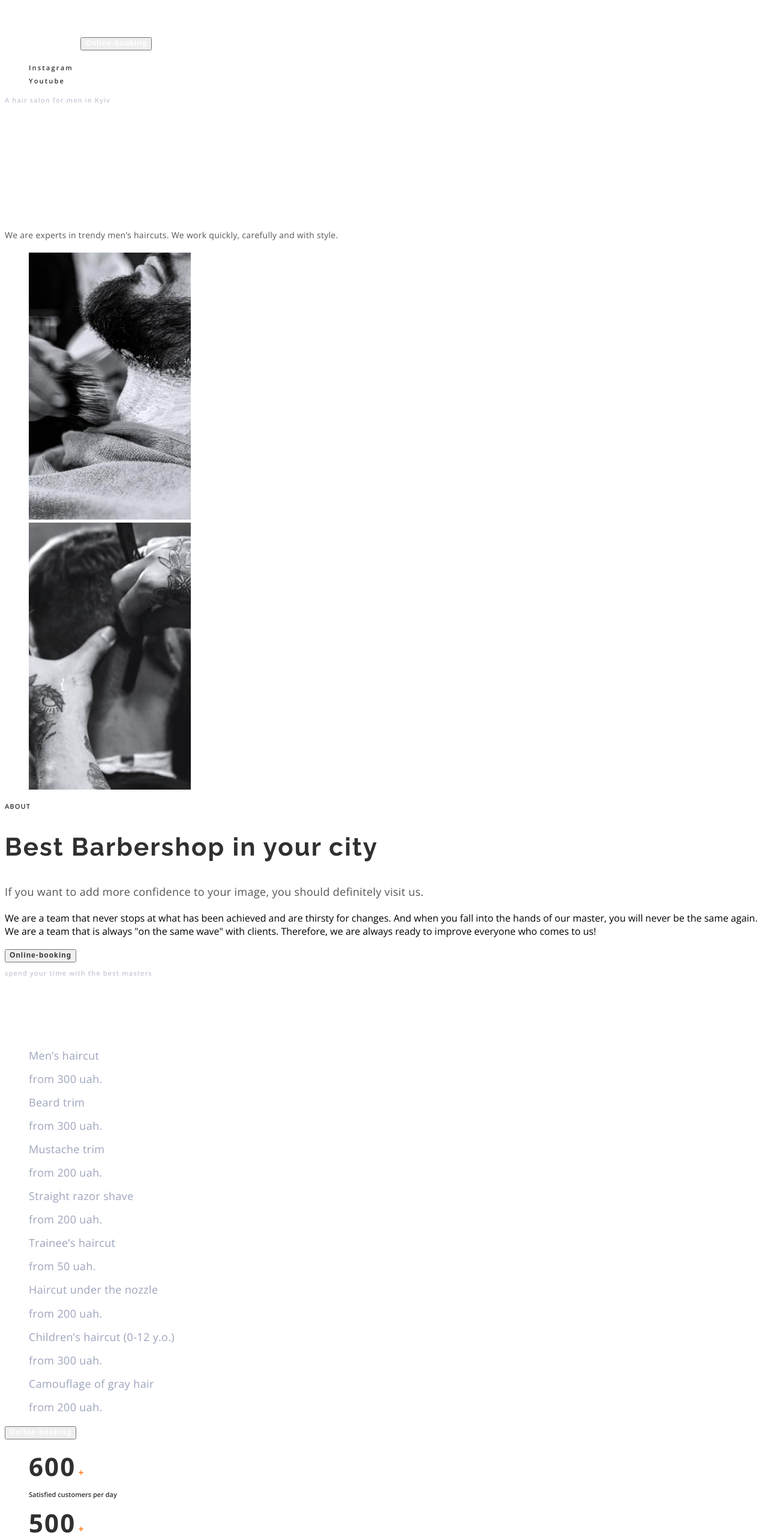
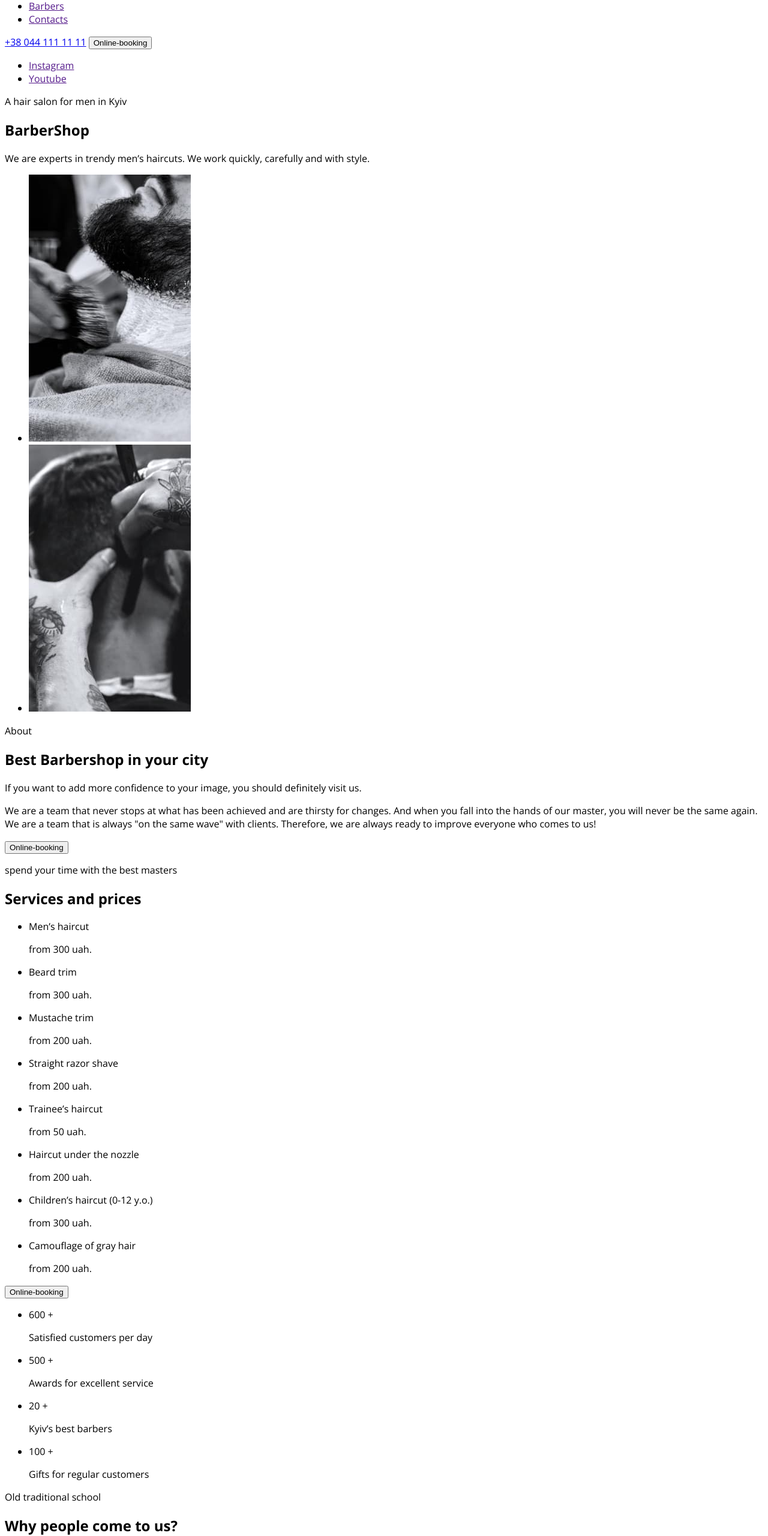
Before and after one commit to MariannaOrlovych/barbershop, a plain HTML site: page index.html in a window 1280 px wide. Shown: the part 130-2690 px from the top of the page at 60% size. Drawn offline with nearby package versions, Linux system fonts and the light colour scheme.

Commit message:
забирає стилі

```diff
--- a/css/styles.css
+++ b/css/styles.css
@@ -13,255 +13,15 @@ body{
     font-family: 'Open Sans', sans-serif;
 }
 
-ul{list-style: none;}
-
-a[href]{text-decoration: none;}
-
-h1{font-family: 'Raleway';
-    font-weight: 700;
-    font-size: 72px;
-    line-height: 1.18;
-    letter-spacing: 0.05em;
-    color: var(--one-of-the-main-color);
-}
-
-
-/* navi */
-
-.link{
-    color: var(--one-of-the-main-color);
-    text-decoration: none;
-    font-weight: 600;
-    font-size: 12px;
-    line-height: 1.33;
-    letter-spacing: 0.1em;
-    list-style: none;
-}
-
-
-.link:hover,
-.link:focus{color:var(--word-color);}
-.link::content{color: var(--word-color);}
-
-.phone{
-    font-weight: 600;
-    font-size: 12px;
-    line-height: 1.33;
-    letter-spacing: 0.1em;
-    color: var(--one-of-the-main-color);
-}
-
-/* button */
-
-.main-botton{
-    font-weight: 600;
-    font-size: 12px;
-    line-height: 1.33;
-    letter-spacing: 0.09em;
-    color: var(--one-of-the-main-color);
-}
-
-/* main */
-
-.section-hiro{background-color:var(--one-of-the-main-color);}
-
-.social-networks{color: var(--big-number-color);
-    font-weight: 600;
-    font-size: 11px;
-    line-height: 1.36;
-    letter-spacing: 0.2em;
-}
-
-.social-networks:hover,
-.social-networks:focus{color: var(--word-color);
-}
-
-.section-hiro-location{color: var(--different-color);
-    font-weight: 600;
-    font-size: 11px;
-    line-height: 1.36;
-    letter-spacing: 0.1em;
-}
-
-
-.hiro-info{color: var(--text-color);
-    font-size: 14px;
-    line-height: 1.86;
-    letter-spacing: 0.02em;
-}
-
-
-.about-text{color: var(--text-color);
- font-size: 18px;
- line-height: 1.67;
- letter-spacing: 0.02em;
-}
-
-.section-about{color: var(--big-number-color);
-    font-weight: 600;
-    font-size: 11px;
-    line-height: 1.36;
-    letter-spacing: 0.1em;
-    text-transform: uppercase;}
-
-.best-barbershop{color: var(--big-number-color);
-    font-family: 'Raleway';
-    font-weight: 700;
-    font-size: 42px;
-    line-height: 1.17;
-    letter-spacing: 0.05em;
-}
-
-.section-about-button{color: var(--big-number-color);
-    font-weight: 600;
-    font-size: 12px;
-    line-height: 1.33;
-    letter-spacing: 0.09em;
-}
-
-/* prises */
-
-.section-prise{color: var(--different-color);
-    font-weight: 600;
-    font-size: 11px;
-    line-height: 1.36;
-    letter-spacing: 0.1em;
-}
-
-.section-servises-prices{color:var(--one-of-the-main-color);
-    font-family: 'Raleway';
-    font-weight: 700;
-    font-size: 42px;
-    line-height: 1.17;
-    letter-spacing: 0.05em;
-}
-
-.list{ color: var(--main-text-color);
-    font-size: 18px;
-    line-height: 1.17;
-    letter-spacing: 0.02em;
-}
-
-.numbers{color: var(--big-number-color);
-    font-weight: 700;
-    font-size: 42px;
-    line-height: 1.36;
-    letter-spacing: 0.05em;
-}
-
-sap{color: var(--word-color);
-    font-weight: 600;
-    font-size: 16px;
-    line-height: 1.38;
-    text-align: center;
-}
-
-.information{color: var(--big-number-color);
-    font-weight: 600;
-    font-size: 11px;
-    line-height: 1.37;
-}
-
-.section-why-us{color: var(--big-number-color);
-    font-weight: 600;
-    font-size: 11px;
-    line-height: 1.37;
-    letter-spacing: 0.1em;
-}
-
-.people-come-to-us{color: var(--big-number-color);
-    font-family: 'Raleway';
-    font-weight: 700;
-    font-size: 42px;
-    line-height: 1.17;
-    letter-spacing: 0.05em;
-}
-
-.good-things{color:var(--text-color);
-    font-size: 18px;
-    line-height: 1.17;
-    letter-spacing: 0.02em;
-}
-
-/* barbers */
-
-.section-barbers{background-color: var(--backgraund-color);}
-.about-our-barbers{color: var(--big-number-color);
-    font-weight: 600;
-    font-size: 11px;
-    line-height: 1.37;
-    letter-spacing: 0.1em;
-}
-
-.our-barbers{color: var(--big-number-color);
-    font-family: 'Raleway';
-    font-weight: 700;
-    font-size: 42px;
-    line-height: 1.17;
-    letter-spacing: 0.05em;
-}
-
-.barber{color: var(--big-number-color);
-    font-size: 18px;
-    line-height: 1.39;
-    letter-spacing: 0.02em;
-}
-
-.position{color: var(--word-color);
-    font-size: 14px;
-    line-height: 1.36;
-    letter-spacing: 0.02em;
-}
-
-/* portfolio */
-
-.portfolio{color: var(--big-number-color);
-    font-weight: 600;
-    font-size: 11px;
-    line-height: 1.37;
-    letter-spacing: 0.1em;
-}
-
-.online-booking{color: var(--one-of-the-main-color);
-    font-family: 'Raleway';
-    font-weight: 700;
-    font-size: 42px;
-    line-height: 1.17;
-    letter-spacing: 0.05em;
-}
-
-/* contacts */
-
-.contacts{color: var(--one-of-the-main-color);
-    font-family: 'Raleway';
-    font-weight: 700;
-    font-size: 42px;
-    line-height: 1.17;
-    letter-spacing: 0.05em;
-}
-
-.adress-footer{font-style: unset;
-}
-
-.location{font-weight: 700;
-    font-size: 18px;
-    line-height: 1.17;
-    letter-spacing: 0.02em;
-    color: var(--second-main-color);
-}
-
-.phone-footer{
-    font-size: 18px;
-    line-height: 1.17;
-    letter-spacing: 0.02em;
-    color: var(--main-text-color);
-
-}
-
-.mail-footer{
-    color: var(--second-main-color);
-    font-size: 18px;
-    line-height: 1.17;
-    letter-spacing: 0.02em;
-    text-decoration-line: underline;
-}
+.visually-hidden {
+    position: absolute;
+    white-space: nowrap;
+    width: 1px;
+    height: 1px;
+    overflow: hidden;
+    border: 0;
+    padding: 0;
+    clip: rect(0 0 0 0);
+    clip-path: inset(50%);
+    margin: -1px;
+  }
--- a/index.html
+++ b/index.html
@@ -17,25 +17,25 @@
             <img src="./imeges/logo.svg" alt="logo">
        </a>
        <nav>
-         <ul class="nav">
-                <li><a  href="/" class="link">About</a></li>
-                <li><a  href="" class="link">Services and prices</a></li>
-                <li><a  href="" class="link">Barbers</a></li>
-                <li><a  href="" class="link">Contacts</a></li>
+         <ul>
+                <li><a  href="/">About</a></li>
+                <li><a  href="">Services and prices</a></li>
+                <li><a  href="">Barbers</a></li>
+                <li><a  href="">Contacts</a></li>
         </ul>
         </nav>
-            <a href="tel:+380441111111" class="phone">+38 044 111 11 11</a>
-            <button type="button" class="main-botton">Online-booking</button>
+            <a href="tel:+380441111111">+38 044 111 11 11</a>
+            <button type="button">Online-booking</button>
     </header>
     <main>
-        <section class="section-hiro">
+        <section>
             <ul>
-                <li><a class="social-networks" href="" target="_blank"  rel="noopener noreferrer nofollow">Instagram</a></li>
-                <li><a class="social-networks" href="" target="_blank" rel="noopener noreferrer nofollow">Youtube</a></li>
+                <li><a href="" target="_blank"  rel="noopener noreferrer nofollow">Instagram</a></li>
+                <li><a href="" target="_blank" rel="noopener noreferrer nofollow">Youtube</a></li>
             </ul>
-            <p class="section-hiro-location">A hair salon for men in Kyiv</p>
+            <p>A hair salon for men in Kyiv</p>
             <h1>BarberShop</h1>
-            <p class="hiro-info">We are experts in trendy men’s haircuts.
+            <p>We are experts in trendy men’s haircuts.
             We work quickly, carefully and with style.</p>
         </section>
         <section>
@@ -54,85 +54,85 @@
                     height="445">
                 </li>
             </ul>
-            <p class="section-about">About</p>
-            <h2 class="best-barbershop">Best Barbershop in your city</h2>
-            <p class="about-text">If you want to add more confidence to your image, you should definitely visit us.</p>
+            <p>About</p>
+            <h2>Best Barbershop in your city</h2>
+            <p>If you want to add more confidence to your image, you should definitely visit us.</p>
             <p>We are a team that never stops at what has been achieved
             and are thirsty for changes. And when you fall into the hands of our master, you will never be the same again. We are a
             team that is always "on the same wave" with clients. Therefore, we are always ready to improve everyone who comes to us!</p>
-            <button class="section-about-button" type="button">Online-booking</button>
+            <button type="button">Online-booking</button>
         </section>
         <section>
-            <p class="section-prise">spend your time with the best masters</p>
-            <h2 class="section-servises-prices">Services and prices</h2>
+            <p>spend your time with the best masters</p>
+            <h2>Services and prices</h2>
             <ul>
-                <li class="prices-first-section list">
+                <li>
                     <p>Men’s haircut</p>
                     <p>from 300 uah.</p>
                 </li>
-                <li class="prices-first-section list">
+                <li>
                     <p>Beard trim</p>
                     <p>from 300 uah.</p>
                 </li>
-                <li class="prices-first-section list">
+                <li>
                     <p>Mustache trim</p>
                     <p>from 200 uah.</p>
                 </li>
-                <li class="prices-first-section list">
+                <li>
                     <p>Straight razor shave</p>
                     <p>from 200 uah.</p>
                 </li>
             </ul>
             <ul>
-                <li class="prices-second-section list">
+                <li>
                     <p>Trainee’s haircut</p>
                     <p>from 50 uah.</p>
                 </li>
-                <li class="prices-second-section list">
+                <li>
                     <p>Haircut under the nozzle</p>
                     <p>from 200 uah.</p>
                 </li>
-                <li class="prices-second-section list">
+                <li>
                     <p>Children’s haircut (0-12 y.o.)</p>
                     <p>from 300 uah.</p>
                 </li>
-                <li class="prices-second-section list">
+                <li>
                     <p>Camouflage of gray hair</p>
                     <p>from 200 uah.</p>
                 </li>
             </ul>
-            <button class="main-botton" type="button">Online-booking</button>
+            <button type="button">Online-booking</button>
         </section>
         <section>
             <ul>
                 <li>
-                    <span class="numbers">600</span>
-                    <sap сд>+</sap>
-                    <p class="information">Satisfied customers per day</p>
+                    <span>600</span>
+                    <sap>+</sap>
+                    <p >Satisfied customers per day</p>
                 </li>
                 <li>
-                    <span class="numbers">500</span>
+                    <span>500</span>
                     <sap>+</sap>
-                    <p class="information">Awards for excellent service</p>
+                    <p>Awards for excellent service</p>
                 </li>
                 <li>
-                    <span class="numbers">20</span>
+                    <span>20</span>
                     <sap>+</sap>
-                    <p class="information">Kyiv’s best barbers</p>
+                    <p>Kyiv’s best barbers</p>
                 </li>
                 <li>
-                    <span class="numbers">100</span>
+                    <span>100</span>
                     <sap>+</sap>
-                    <p class="information">Gifts for regular customers</p>
+                    <p>Gifts for regular customers</p>
                 </li>
             </ul>
-            <p class="section-why-us">Old traditional school</p>
-            <h2 class="people-come-to-us">Why people come to us?</h2>
-            <p class="good-things">Only good things are said about us. But it's better to see and feel 1 time than read 10 times.</p>
+            <p>Old traditional school</p>
+            <h2>Why people come to us?</h2>
+            <p>Only good things are said about us. But it's better to see and feel 1 time than read 10 times.</p>
         </section>
-        <section class="section-barbers">
-            <p class="about-our-barbers">for true enjoyers of the atmosphere</p>
-            <h2 class="our-barbers">Our barbers</h2>
+        <section>
+            <p>for true enjoyers of the atmosphere</p>
+            <h2>Our barbers</h2>
             <ul>
                 <li>
                     <img src="./imeges/barber_1.jpg"
@@ -161,7 +161,7 @@
             </ul>
         </section>
         <section>
-            <p class="portfolio">in Latin, "barba" means "beard"</p>
+            <p>in Latin, "barba" means "beard"</p>
             <h2>Portfolio</h2>
             <ul>
                 <li><img src="./imeges/rectangle_1.jpg" alt="rectangle"
@@ -187,18 +187,18 @@
             </ul>
         </section>
         <section>
-            <h2 class="online-booking">Online-booking</h2>
+            <h2>Online-booking</h2>
         </section>
-        <section class="footer">
-            <h2 class="contacts">Contacts</h2>
-            <address class="adress-footer">
-                <a class="location" href="https://goo.gl/maps/anNAipr36EDmpbfs9"
+        <section>
+            <h2>Contacts</h2>
+            <address>
+                <a href="https://goo.gl/maps/anNAipr36EDmpbfs9"
                 target="_blank"  rel="noopener noreferrer nofollow">
                 st. Vasilkivska, 7A
                 Kiev, 08132</a>
                 <ul >
-                    <li class="phone-footer"><a href="tel:+380441111111">+38 044 111 11 11</a></li>
-                    <li class="mail-footer"><a href="mailto:barbershop@email.com">barbershop@email.com</a></li>
+                    <li><a href="tel:+380441111111">+38 044 111 11 11</a></li>
+                    <li><a href="mailto:barbershop@email.com">barbershop@email.com</a></li>
                 </ul>
             </address>
                 <p>Working hours</p>
```
